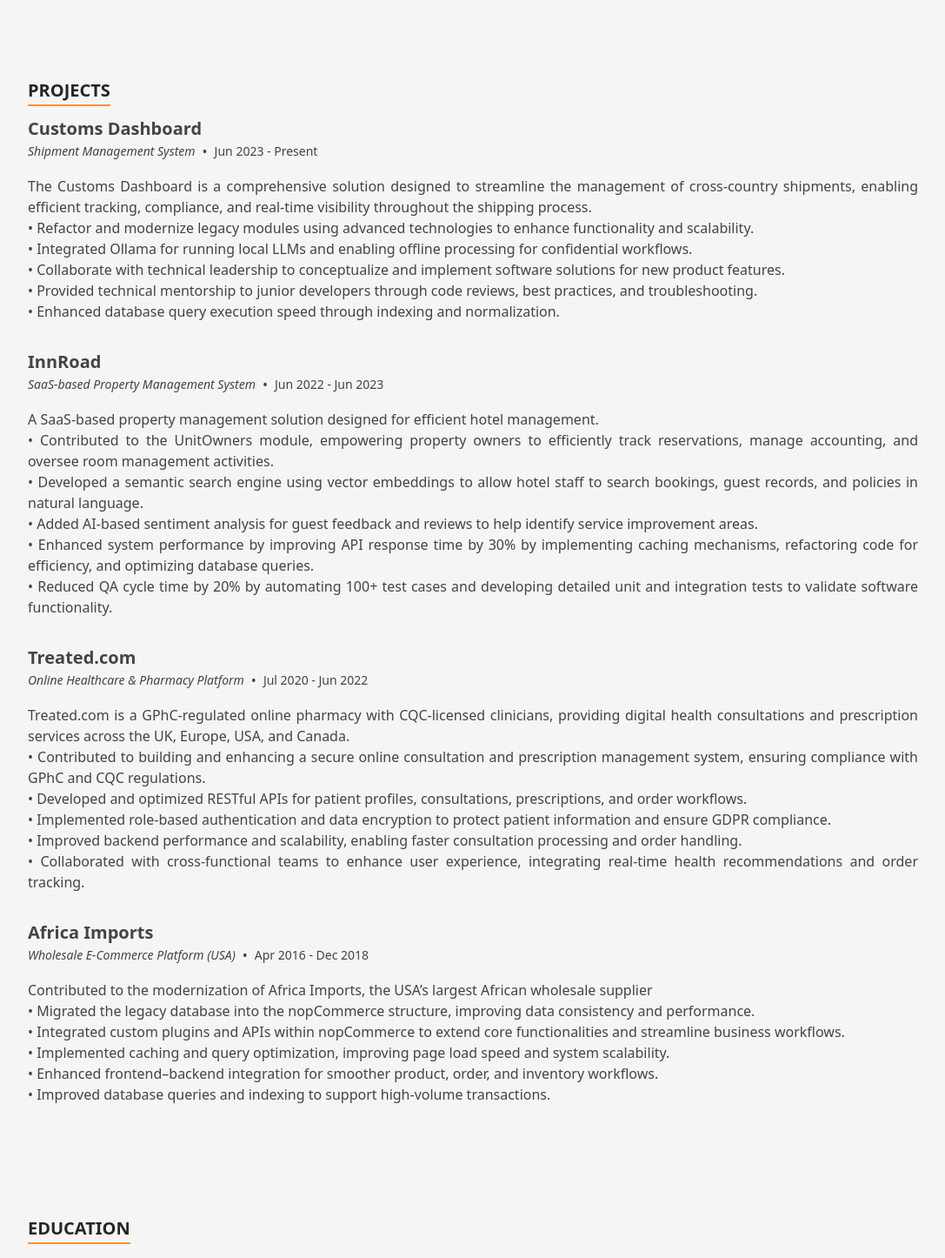
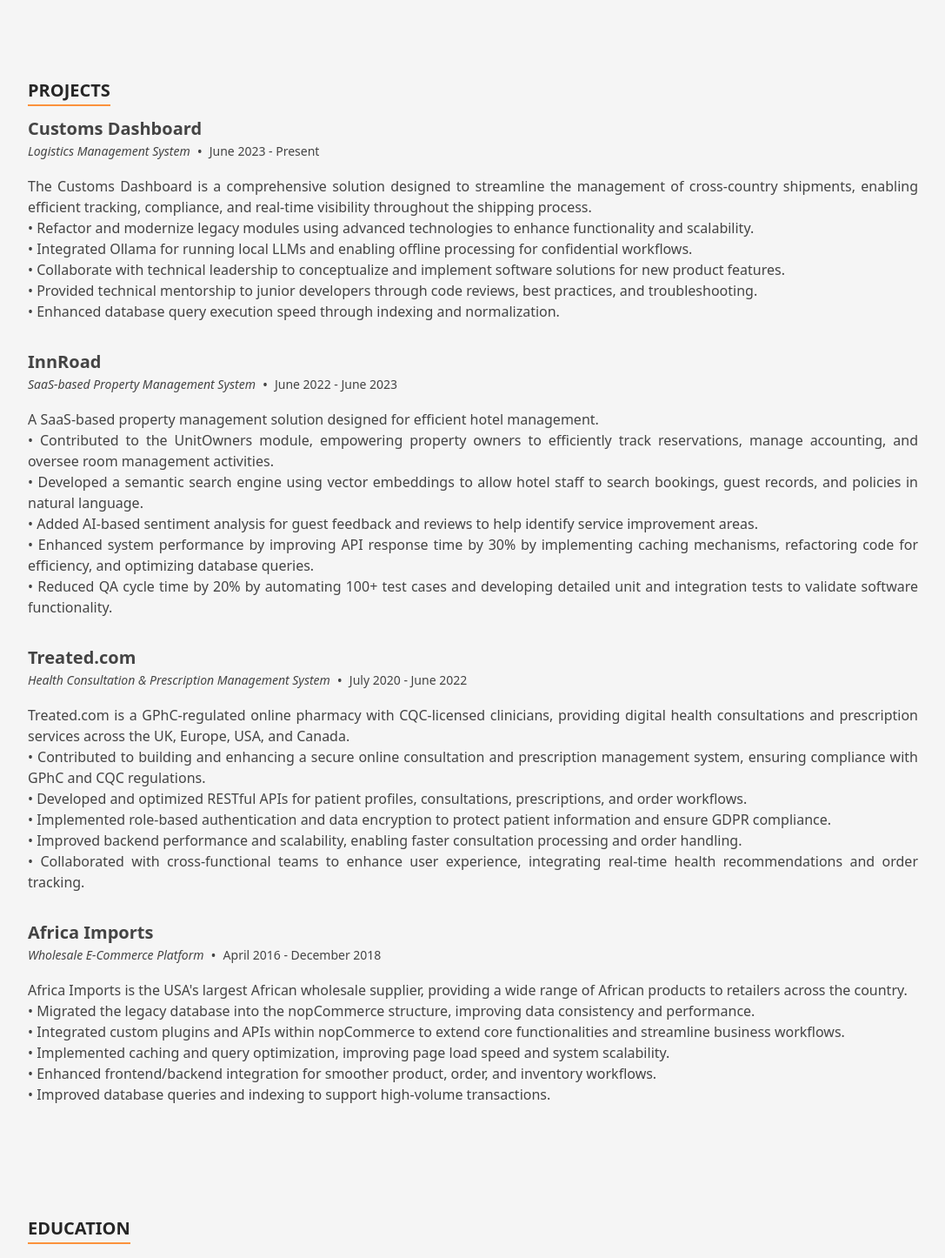
Before and after one commit to iamhitya/resume, a Next.js app: page / in a window 1280 px wide. Shown: the part 3794-5240 px from the top of the page at 87% size, without its empty margins (96-1183 px from the left). Built offline with nearby package versions, Linux system fonts and the light colour scheme.

Commit message:
fix: Update project dates and locations for accuracy and clarity

```diff
--- a/src/data/data.tsx
+++ b/src/data/data.tsx
@@ -404,8 +404,8 @@
  */
 export const projects: TimelineItem[] = [
   {
-    date: 'Jun 2023 - Present',
-    location: 'Shipment Management System',
+    date: 'June 2023 - Present',
+    location: 'Logistics Management System',
     title: 'Customs Dashboard',
     content: (
       <p>
@@ -419,7 +419,7 @@
     ),
   },
   {
-    date: 'Jun 2022 - Jun 2023',
+    date: 'June 2022 - June 2023',
     location: 'SaaS-based Property Management System',
     title: 'InnRoad',
     content: (
@@ -434,8 +434,8 @@
     ),
   },
   {
-    date: 'Jul 2020 - Jun 2022',
-    location: 'Online Healthcare & Pharmacy Platform',
+    date: 'July 2020 - June 2022',
+    location: 'Health Consultation & Prescription Management System',
     title: 'Treated.com',
     content: (
       <p>
@@ -449,16 +449,16 @@
     ),
   },
   {
-    date: 'Apr 2016 - Dec 2018',
-    location: 'Wholesale E-Commerce Platform (USA)',
+    date: 'April 2016 - December 2018',
+    location: 'Wholesale E-Commerce Platform',
     title: 'Africa Imports',
     content: (
       <p>
-        Contributed to the modernization of Africa Imports, the USA’s largest African wholesale supplier<br/>
+        Africa Imports is the USA's largest African wholesale supplier, providing a wide range of African products to retailers across the country.<br/>
         • Migrated the legacy database into the nopCommerce structure, improving data consistency and performance.<br/>
         • Integrated custom plugins and APIs within nopCommerce to extend core functionalities and streamline business workflows.<br/>
         • Implemented caching and query optimization, improving page load speed and system scalability.<br/>
-        • Enhanced frontend–backend integration for smoother product, order, and inventory workflows.<br/>
+        • Enhanced frontend/backend integration for smoother product, order, and inventory workflows.<br/>
         • Improved database queries and indexing to support high-volume transactions.
       </p>
     ),
```
